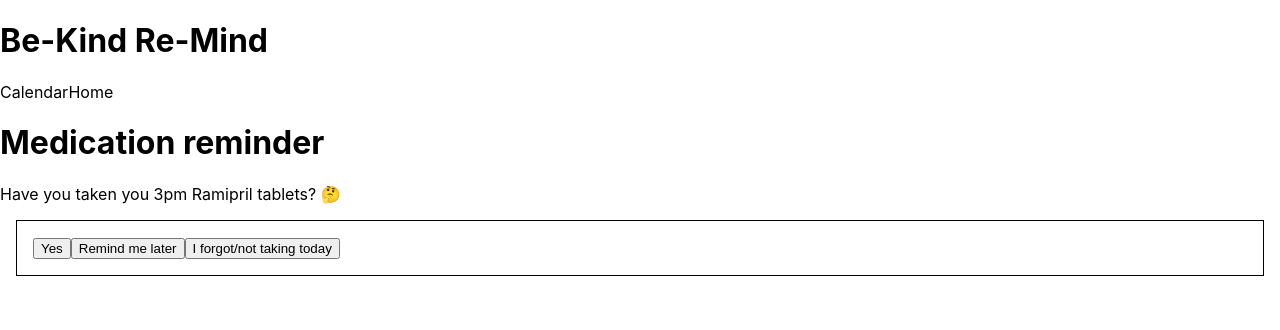
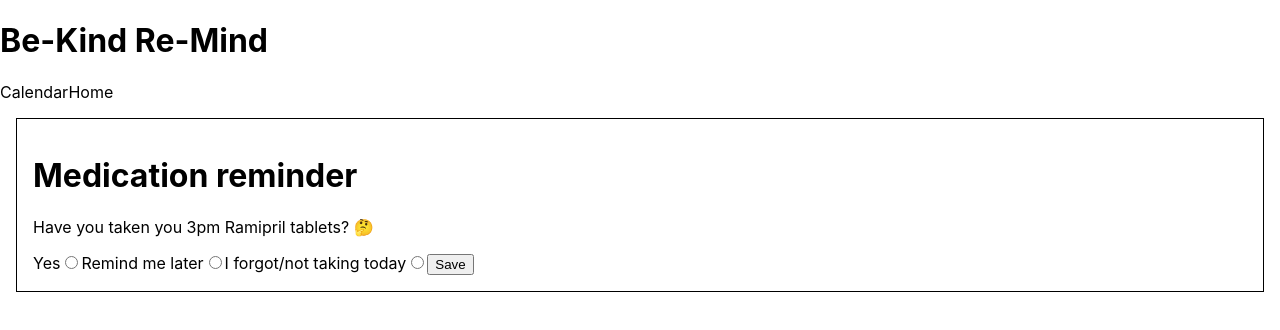
Before and after one commit to fac-23/be-kind_re-mind, a Next.js app: page /medication-action in a window 1280 px wide. Shown: the top 330 px of the page. Built offline with nearby package versions, Linux system fonts and the light colour scheme.

Commit message:
updated init.sql with record table, created update-record api and updated medication-action so buttons are now a form that posts to update-record api
Co-authored-by: Oli  <78092825+duckRabbitPy@users.noreply.github.com>

```diff
--- a/pages/_middleware.js
+++ b/pages/_middleware.js
@@ -5,10 +5,11 @@ export default function middleware(req) {
   // get the actual response for the page about to render
   const response = NextResponse.next();
 
-  const sid = req.cookies.sid;
+  let sid = req.cookies.sid;
   const url = req.nextUrl.pathname;
 
   console.log(url);
+  sid = true;
 
   if (req.nextUrl.pathname === "/") {
     console.log("here");
--- /dev/null
+++ b/pages/api/update-record.js
@@ -0,0 +1,8 @@
+//new Date().toISOString().slice(0, 19).replace("T", " ");
+export default async function handler(req, res) {
+  const { taken } = req.body;
+  console.log("taken", taken);
+  console.log("req.body", req.body);
+
+  res.status(200).redirect("/home");
+}
--- a/pages/medication-action.jsx
+++ b/pages/medication-action.jsx
@@ -5,13 +5,32 @@ export default function MedicationAction() {
   return (
     <Layout>
       <div>
-        <h1>Medication reminder</h1>
-        <p>Have you taken you 3pm Ramipril tablets? 🤔</p>
-        <div className="box">
-          <button>Yes</button>
-          <button>Remind me later</button>
-          <button>I forgot/not taking today</button>
-        </div>
+        <form className="box" method="POST" action="/api/update-record">
+          <h1>Medication reminder</h1>
+          <p>Have you taken you 3pm Ramipril tablets? 🤔</p>
+          <label htmlFor="notification">Yes</label>
+          <input
+            type="radio"
+            id="notification"
+            value="true"
+            name="notification"
+          />
+          <label htmlFor="notification">Remind me later</label>
+          <input
+            type="radio"
+            id="notification"
+            value="false"
+            name="notification"
+          />
+          <label htmlFor="notification">I forgot/not taking today</label>
+          <input
+            type="radio"
+            id="notification"
+            value="false"
+            name="notification"
+          />
+          <button type="submit">Save</button>
+        </form>
       </div>
     </Layout>
   );
--- a/pages/history.jsx
+++ b/pages/record.jsx
@@ -2,7 +2,7 @@ import React from "react";
 import CurrentStreak from "../components/currentStreak";
 import Layout from "../components/layout";
 
-export default function Calendar() {
+export default function Record() {
   return (
     <Layout>
       <div>
```
Also changed, not shown: 1 other file (tests, documents, lock files or other folders).
